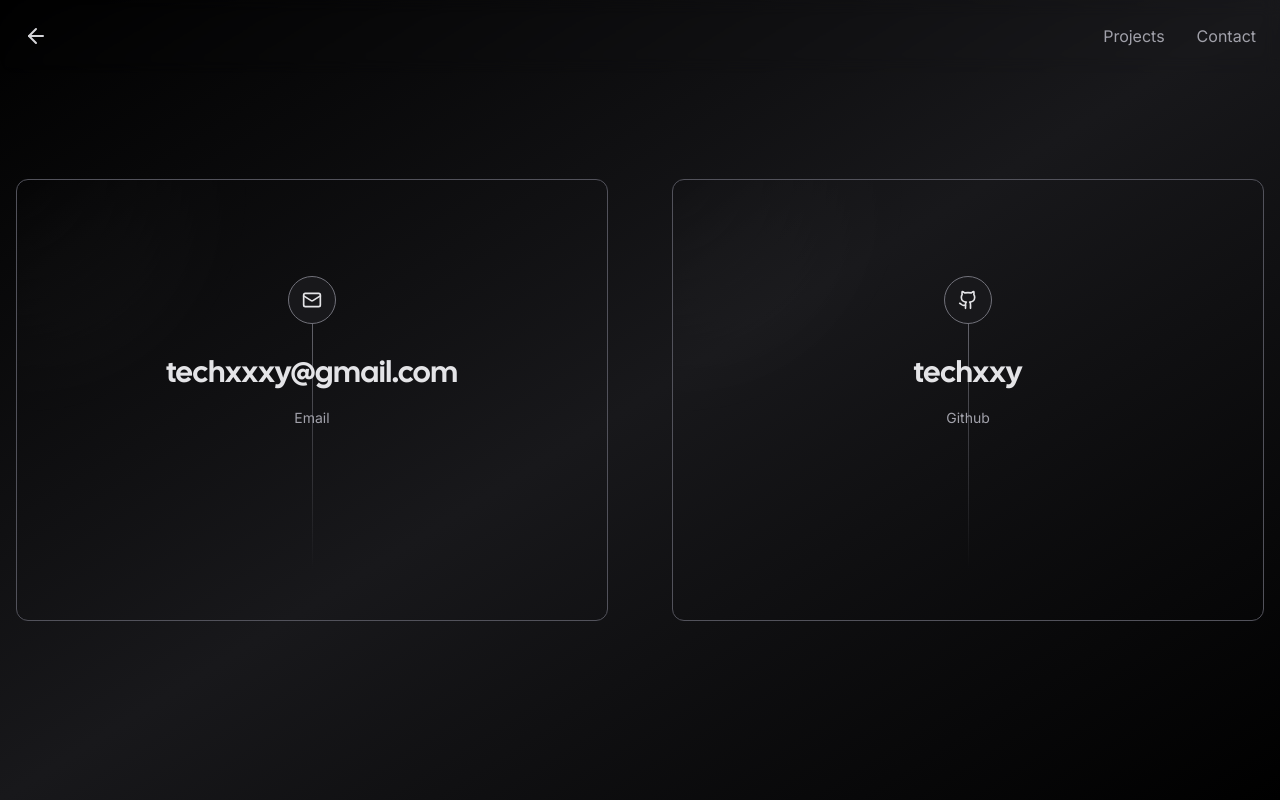
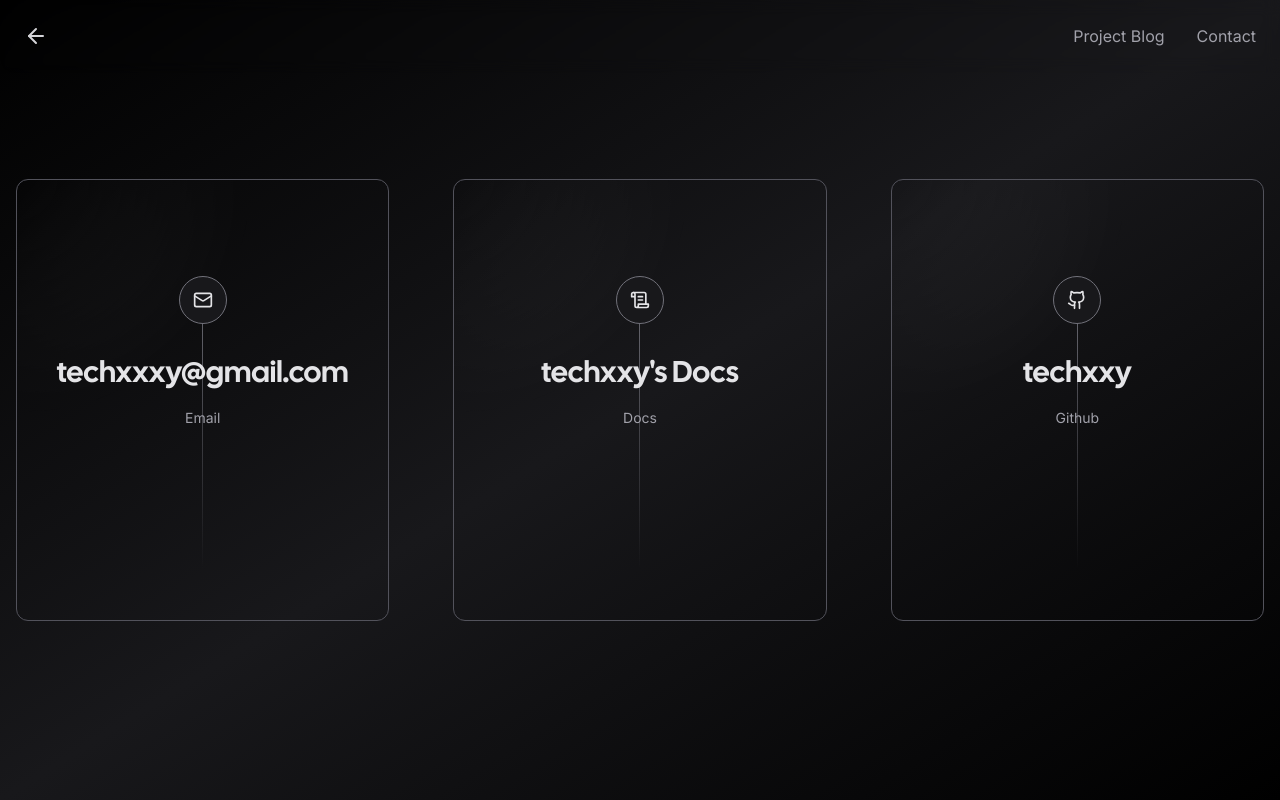
Before and after one commit to techxxy/techxxy.github.io, a Next.js app: page /contact in a window 1280 px wide. Built offline with nearby package versions, Linux system fonts and the light colour scheme; no server answers; what tailwindcss-debug-screens would draw is missing.

Commit message:
add docs link in the contact page

```diff
--- a/app/components/nav.tsx
+++ b/app/components/nav.tsx
@@ -32,7 +32,7 @@
 							href="/projects"
 							className="duration-200 text-zinc-400 hover:text-zinc-100"
 						>
-							Projects
+							Project Blog
 						</Link>
 						<Link
 							href="/contact"
--- a/app/contact/page.tsx
+++ b/app/contact/page.tsx
@@ -1,8 +1,9 @@
 "use client";
-import { Github, Mail, Twitter } from "lucide-react";
+import { Github, Mail, ScrollText } from "lucide-react";
 import Link from "next/link";
 import { Navigation } from "../components/nav";
 import { Card } from "../components/card";
+
 
 const socials = [
 	{
@@ -10,6 +11,12 @@
 		href: "mailto:techxxxy@gmail.com",
 		label: "Email",
 		handle: "techxxxy@gmail.com",
+	},
+	{
+		icon: <ScrollText size={20} />,
+		href: "https://techxxy.github.io/documentation",
+		label: "Docs",
+		handle: "techxxy's Docs",
 	},
 	{
 		icon: <Github size={20} />,
@@ -24,7 +31,7 @@
 		<div className=" bg-gradient-to-tl from-zinc-900/0 via-zinc-900 to-zinc-900/0">
 			<Navigation />
 			<div className="container flex items-center justify-center min-h-screen px-4 mx-auto">
-				<div className="grid w-full grid-cols-1 gap-8 mx-auto mt-32 sm:mt-0 sm:grid-cols-2 lg:gap-16">
+				<div className="grid w-full grid-cols-1 gap-8 mx-auto mt-32 sm:mt-0 sm:grid-cols-3 lg:gap-16">
 					{socials.map((s) => (
 						<Card>
 							<Link
--- a/app/page.tsx
+++ b/app/page.tsx
@@ -3,7 +3,7 @@
 import Particles from "./components/particles";
 
 const navigation = [
-  { name: "Projects", href: "/projects" },
+  { name: "Project Blog", href: "/projects" },
   { name: "Contact", href: "/contact" },
 ];
 
--- a/app/projects/page.tsx
+++ b/app/projects/page.tsx
@@ -52,7 +52,7 @@
       <div className="px-6 pt-20 mx-auto space-y-8 max-w-7xl lg:px-8 md:space-y-16 md:pt-24 lg:pt-32">
         <div className="max-w-2xl mx-auto lg:mx-0">
           <h2 className="text-3xl font-bold tracking-tight text-zinc-100 sm:text-4xl">
-            Projects
+            Project Blog
           </h2>
           <p className="mt-4 text-zinc-400">
             Some of the projects are related to software development and some are not.
```
Also changed, not shown: app/layout.tsx (line endings or trailing spaces), 1 other file (tests, documents, lock files or other folders).
